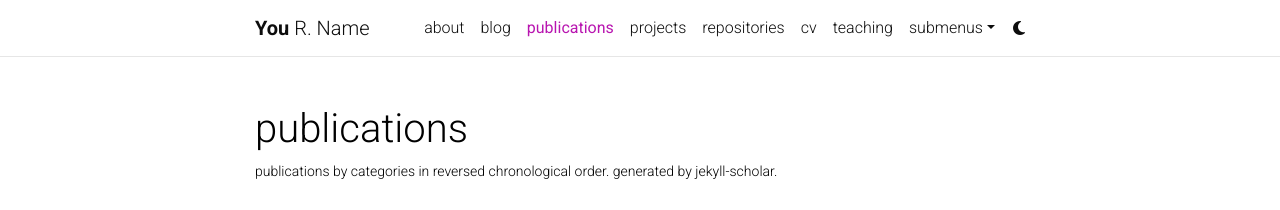
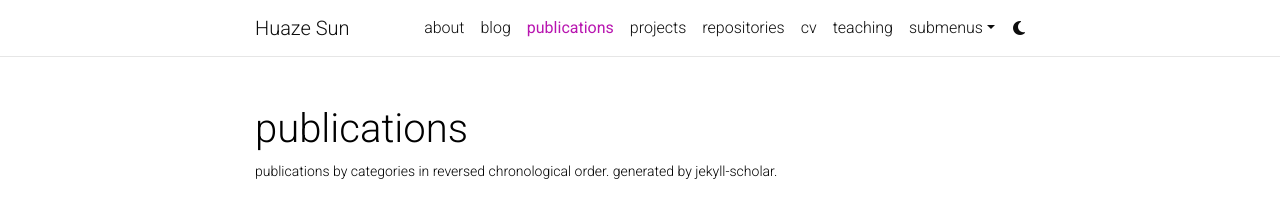
Before and after one commit to OpticSunHz/OpticSunHz.github.io, a Jekyll site: the page built from _pages/publications.md, in a window 1280 px wide. Shown: the top 210 px of the page. Built offline with Jekyll 4.4.1, drawn with Linux system fonts in a browser that asks for light colours; comment, search, counter and statistics services are not loaded; a style sheet for code colours, icons or effects is not loaded; grey boxes are pictures that could not be loaded.

Commit message:
original test

```diff
--- a/_config.yml
+++ b/_config.yml
@@ -2,7 +2,7 @@
 # Site settings
 # -----------------------------------------------------------------------------
 
-title: blank # the website title (if blank, full name will be used instead)
+title: Huaze Sun # the website title (if blank, full name will be used instead)
 first_name: You
 middle_name: R.
 last_name: Name
```
